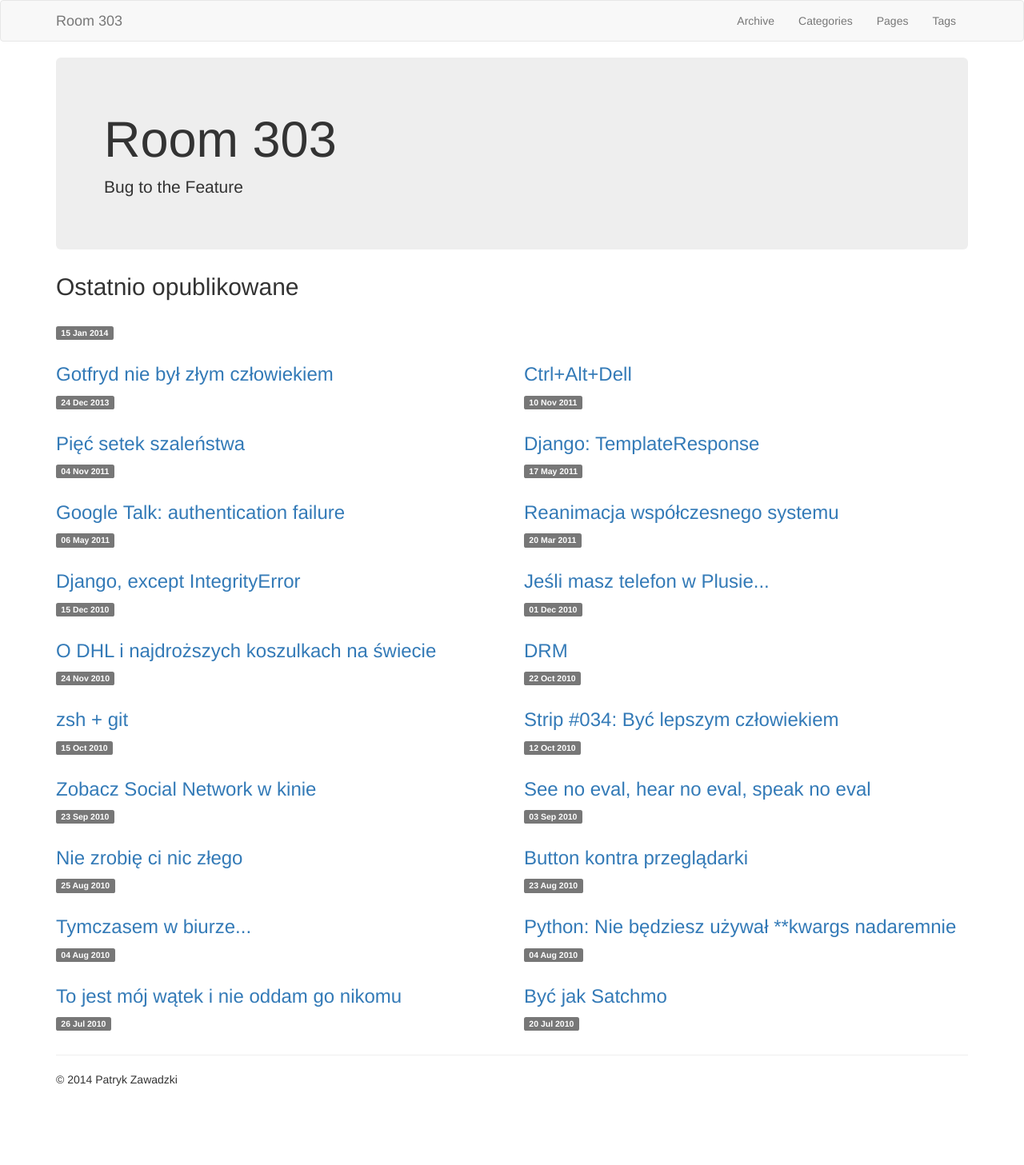
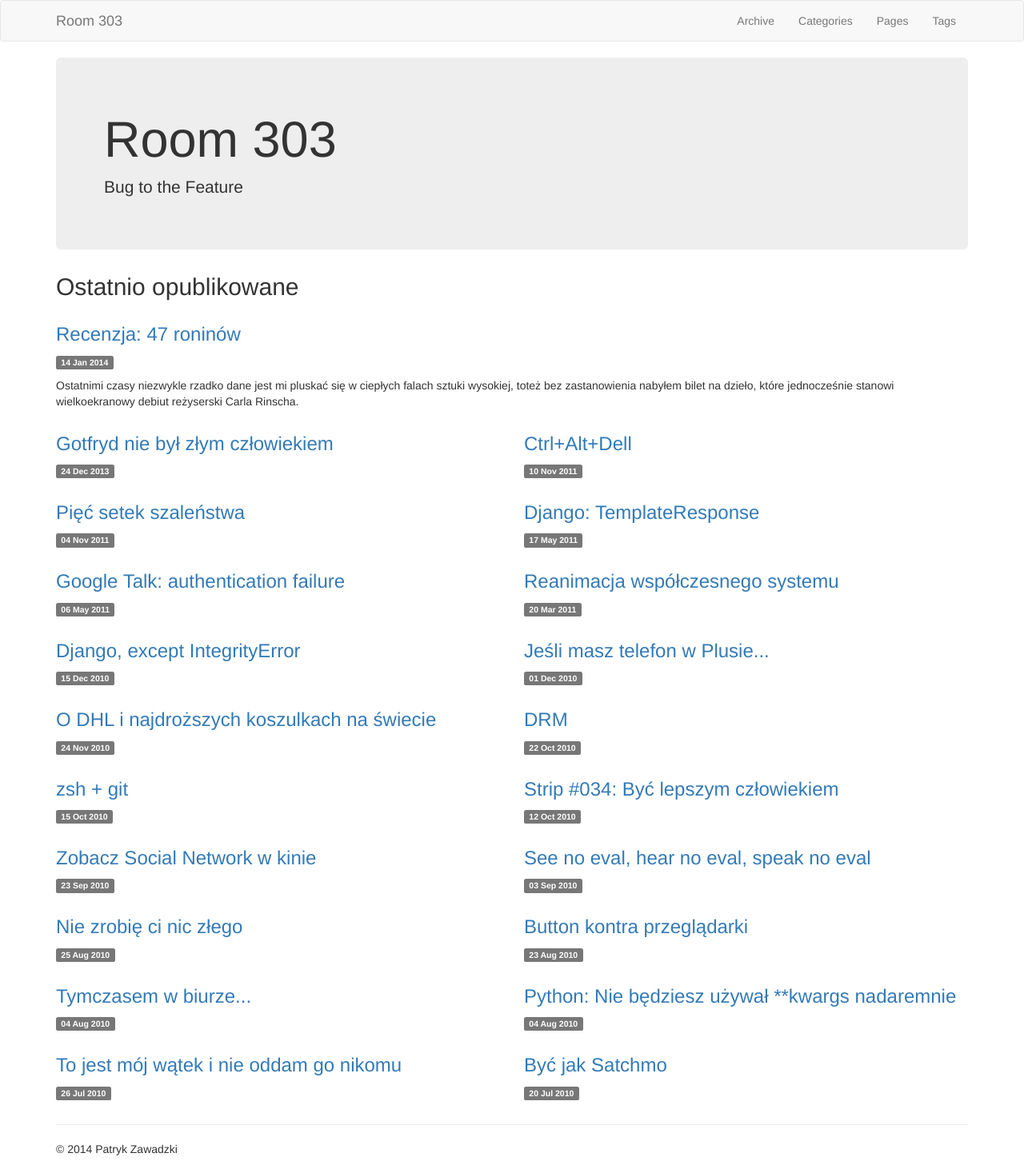
Before and after one commit to patrys/patrys.github.io, a Jekyll site: the page built from index.md, in a window 1280 px wide. Shown: the whole page at 80% size. Built offline with Jekyll 4.4.1, drawn with Linux system fonts in a browser that asks for light colours; nearby versions of some CDN libraries; comment, search, counter and statistics services are not loaded; before the commit the page ends 1370 px from its top, so only the background shows below that.

Commit message:
Quote title

```diff
--- a/_posts/2014-01-15-recenzja-47-roninow.markdown
+++ b/_posts/2014-01-15-recenzja-47-roninow.markdown
@@ -1,6 +1,6 @@
 ---
 layout: post
-title: Recenzja: 47 roninów
+title: "Recenzja: 47 roninów"
 date: 2014-01-14 17:01:00.000000000 +01:00
 categories:
 - varia
```
